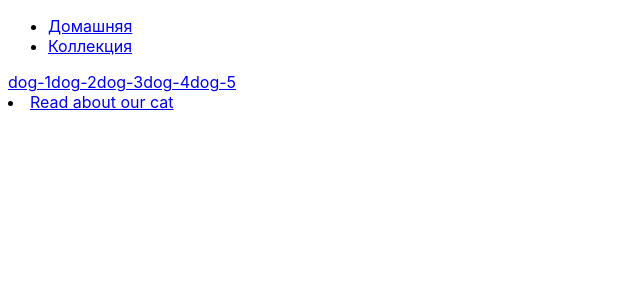
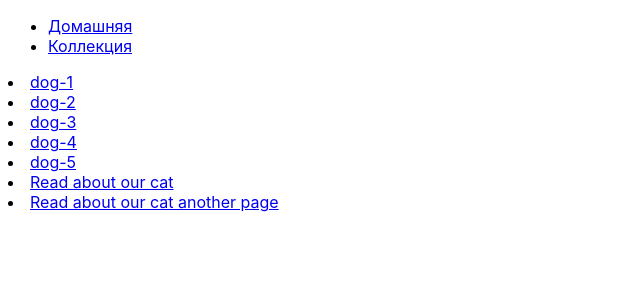
Before and after one commit to BohdanKushnerov/my-react-lessons, a React (Create React App) app: page /dogs in a window 1280 px wide. Shown: the top 300 px of the page, without its empty margins (0-640 px from the left). Built offline with nearby package versions, Linux system fonts and the light colour scheme.

Commit message:
add second cats page

```diff
--- a/src/components/App.jsx
+++ b/src/components/App.jsx
@@ -22,6 +22,7 @@ export const App = () => {
             <Route path="cats" element={<Cats />} />
           </Route>
           <Route path="dogs/:id" element={<DogDetails />} />
+          <Route path="cats" element={<Cats />} />
         </Route>
       </Routes>
     </div>
--- a/src/pages/Dogs.jsx
+++ b/src/pages/Dogs.jsx
@@ -5,15 +5,18 @@ const Dogs = () => {
     <div>
       {['dog-1', 'dog-2', 'dog-3', 'dog-4', 'dog-5'].map(dog => {
         return (
-          <>
+          <li>
             <Link key={dog} to={`${dog}`}>
               {dog}
             </Link>
-          </>
+          </li>
         );
       })}
       <li>
         <Link to="cats">Read about our cat</Link>
+      </li>
+      <li>
+        <Link to="/cats">Read about our cat another page</Link>
       </li>
       <Outlet />
     </div>
```
Also changed, not shown: src/pages/Cats.jsx (+0 -11 lines).
